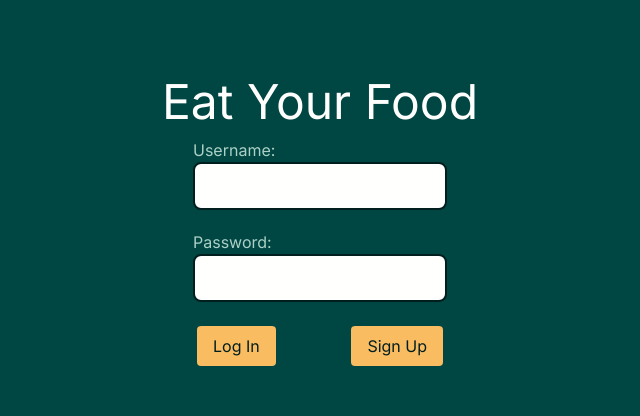
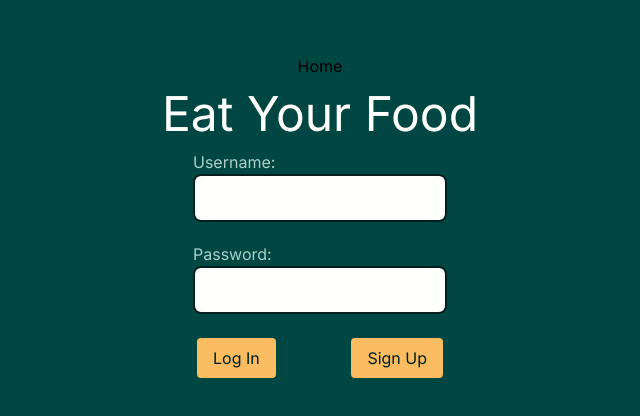
Before and after one commit to MonikaLu/eatyourfood, a Next.js app in the folder eatyourfood/: page / in a window 1280 px wide. Shown: the part 182-598 px from the top of the page, without its empty margins (320-960 px from the left). Built offline with nearby package versions, Linux system fonts and the light colour scheme.

Commit message:
Add home router

```diff
--- a/eatyourfood/src/app/globals.css
+++ b/eatyourfood/src/app/globals.css
@@ -16,16 +16,6 @@
   }
 }
 
-body {
-  color: rgb(var(--foreground-rgb));
-  background: linear-gradient(
-      to bottom,
-      transparent,
-      rgb(var(--background-end-rgb))
-    )
-    rgb(var(--background-start-rgb));
-}
-
 @layer utilities {
   .text-balance {
     text-wrap: balance;
--- /dev/null
+++ b/eatyourfood/src/app/home/page.tsx
@@ -0,0 +1,3 @@
+export default function Page() {
+  return <div>Home</div>;
+}
--- a/eatyourfood/src/app/page.tsx
+++ b/eatyourfood/src/app/page.tsx
@@ -4,6 +4,7 @@
 import Button from "./ui/button";
 import Input from "./ui/Input";
 import Label from "./ui/Label";
+import Link from "next/link";
 
 export default function Home() {
   const [isLoading, setIsLoading] = useState<boolean>(false);
@@ -28,6 +29,7 @@
 
   return (
     <main className="min-h-screen p-24 bg-background flex flex-col justify-center items-center">
+      <Link href="/home">Home</Link>
       <h1 className="text-title1 text-headline">Eat Your Food</h1>
       <form onSubmit={onSubmit}>
         <div className="h-full w-full flex-col gap-y-5 flex">
```
Also changed, not shown: eatyourfood/amplify.yml (deleted, +0 -16 lines), 1 other file (tests, documents, lock files or other folders).
